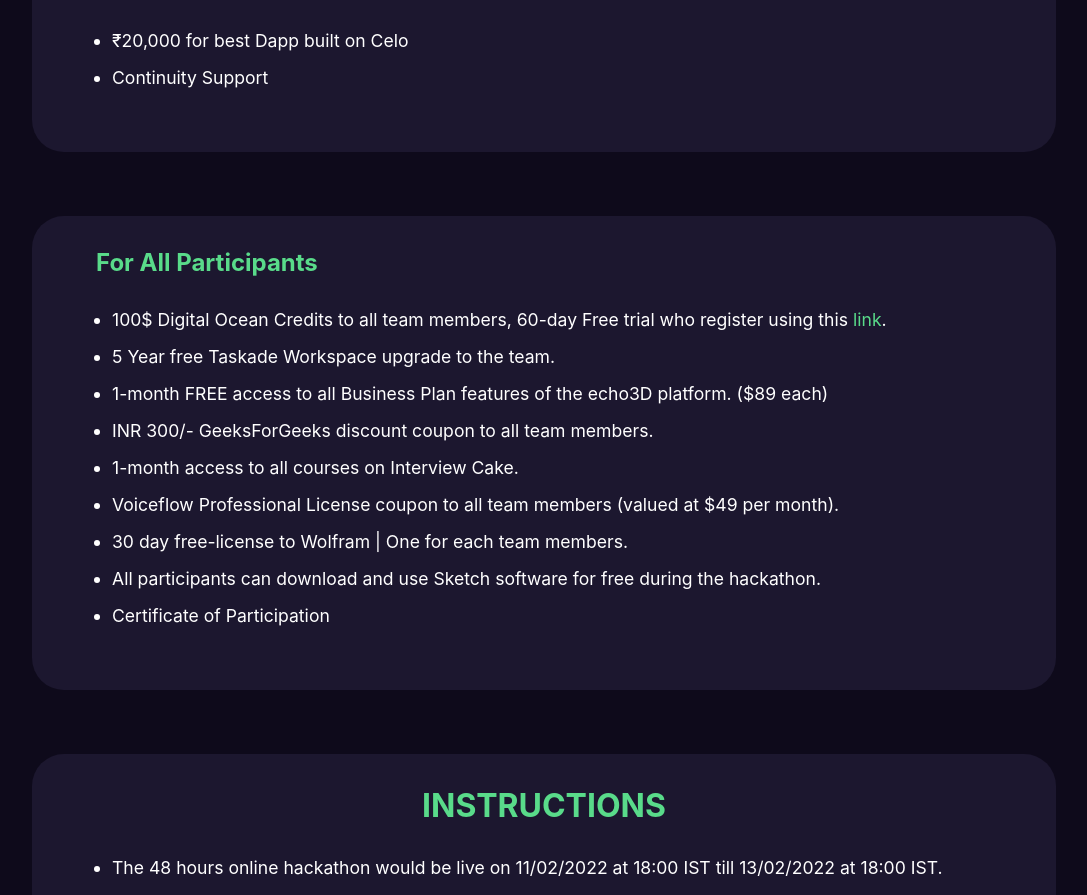
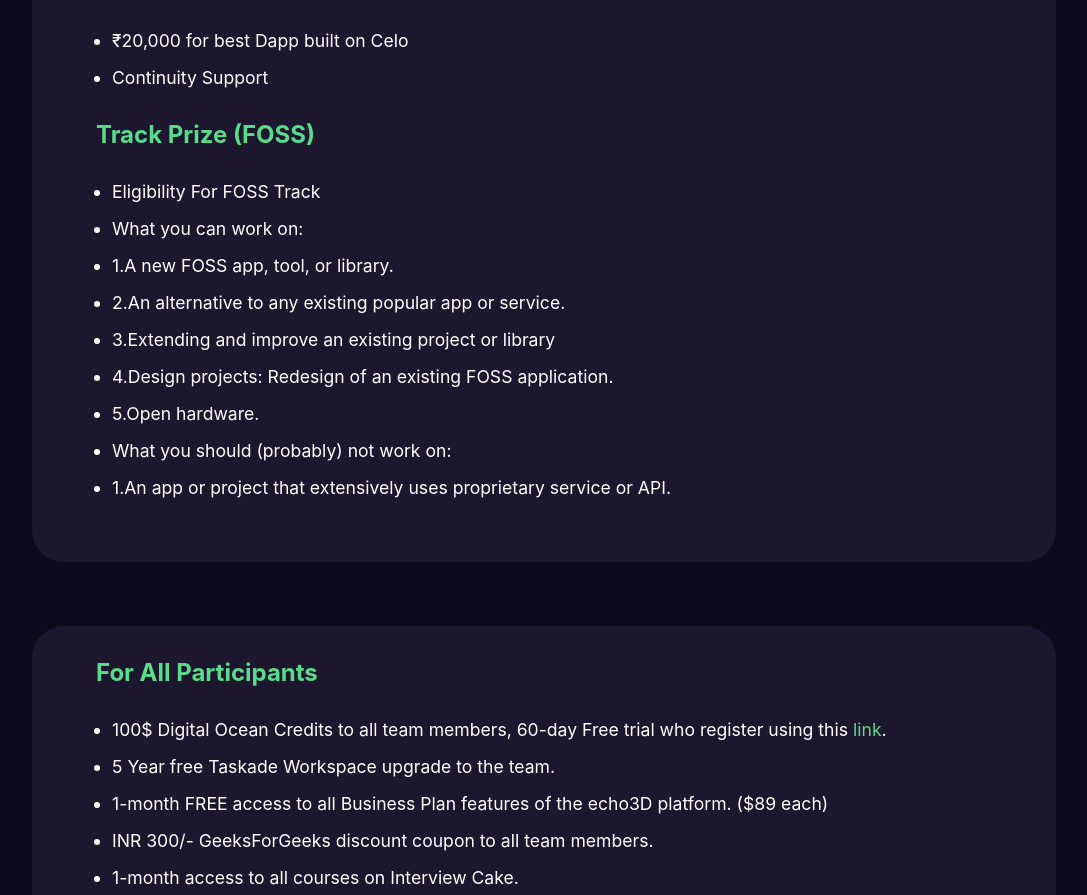
Before and after one commit to HackSlashNITP/hacknitp, a React (Create React App) app: page / in a window 1280 px wide. Shown: the part 6980-7875 px from the top of the page, without its empty margins (96-1183 px from the left). Built offline with nearby package versions, Linux system fonts and the light colour scheme; some icons are missing.

Commit message:
updated foss prize

```diff
--- a/src/components/prizes/Prizes.js
+++ b/src/components/prizes/Prizes.js
@@ -76,6 +76,8 @@
     ],
     ["₹20000 for best use of IPFS and/or Filecoin"],
     ["₹20,000 for best Dapp built on Celo", "Continuity Support"],
+    [" Eligibility For FOSS Track", "What you can work on:","1.A new FOSS app, tool, or library.","2.An alternative to any existing popular app or service.","3.Extending and improve an existing project or library","4.Design projects: Redesign of an existing FOSS application."
+    ,"5.Open hardware.","What you should (probably) not work on:","1.An app or project that extensively uses proprietary service or API."],
 
   ]
 
@@ -204,7 +206,7 @@
             ))}
           </ul>
         </div>
-        {/* <div data-aos="fade-up">
+        <div data-aos="fade-up">
           <h2 className="prizes-head">Track Prize (FOSS)</h2>
           <ul>
             {trackPrize[4].map((item, index) => (
@@ -213,7 +215,7 @@
               </li>
             ))}
           </ul>
-        </div> */}
+        </div>
       </div>
       <div className="prize-container">
         <div data-aos="fade-up">
```
